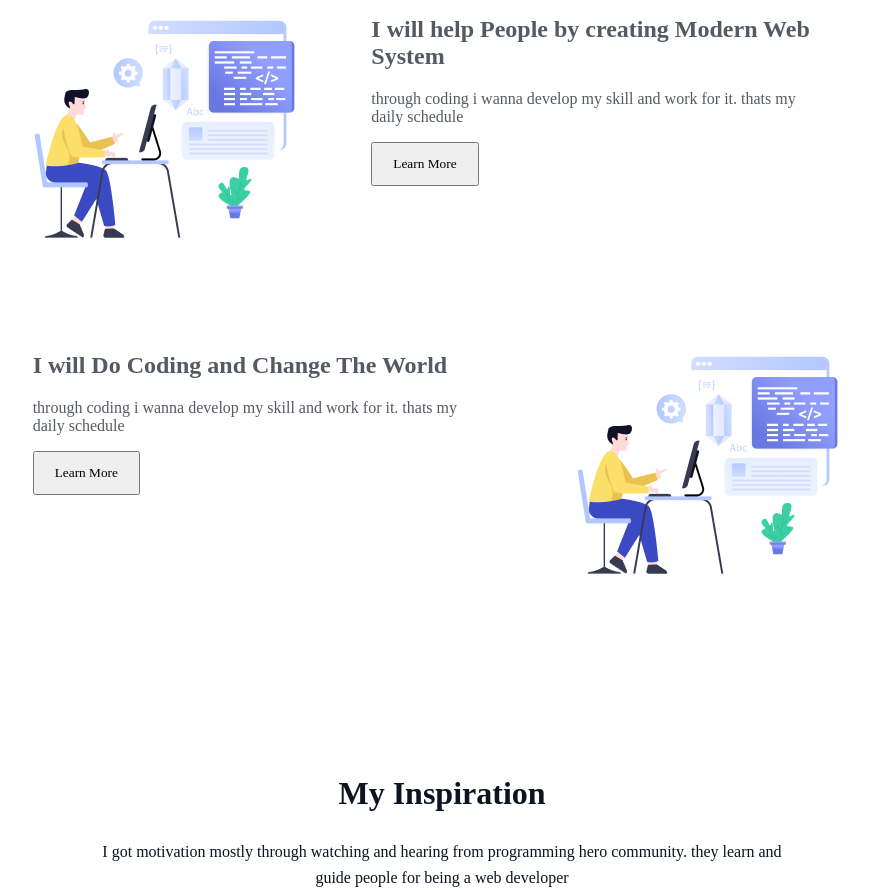
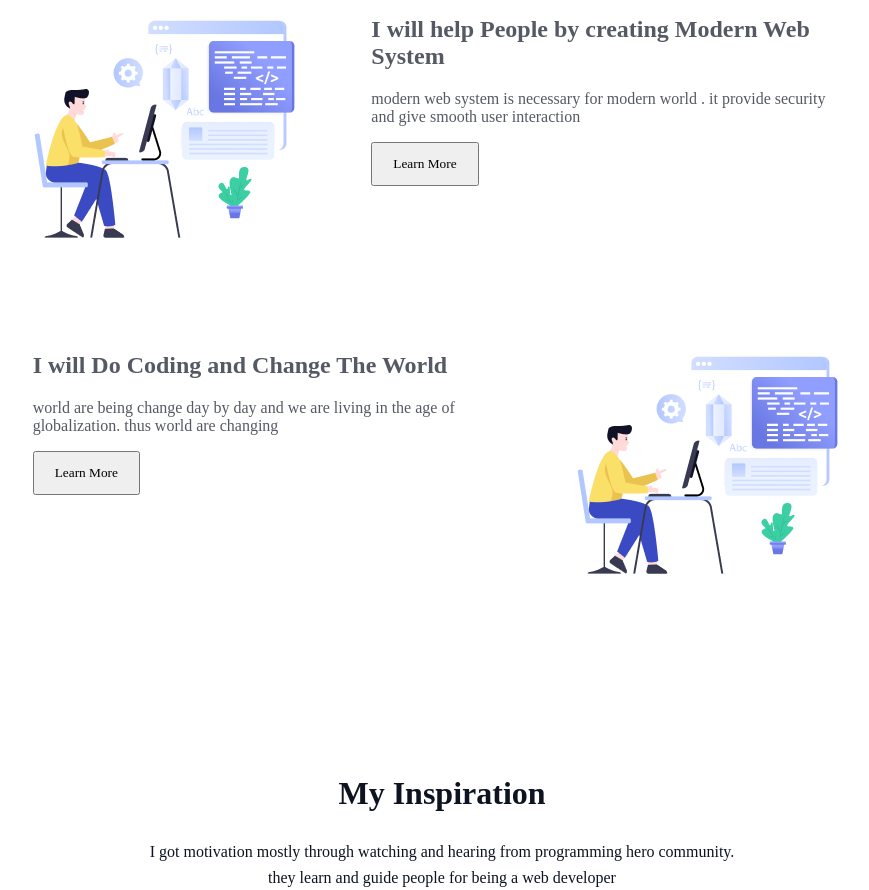
Before and after one commit to ruhulaminjihad1/A1-developer-journey, a plain HTML site: page index.html in a window 1280 px wide. Shown: the part 1373-2263 px from the top of the page, without its empty margins (198-1067 px from the left). Drawn offline with Linux system fonts and the light colour scheme; a web font is replaced by a local one.

```diff
--- a/index.html
+++ b/index.html
@@ -68,10 +68,8 @@
             <div class="coding-content">
               <h2>I will help People by creating Modern Web System</h2>
               <p>
-                through coding i wanna develop my skill and work for it. thats
-                my
-                <br />
-                daily schedule
+                modern web system is necessary for modern world . it provide
+                security and give smooth user interaction
               </p>
               <button class="button2">Learn More</button>
             </div>
@@ -80,10 +78,8 @@
             <div class="coding-content">
               <h2>I will Do Coding and Change The World</h2>
               <p>
-                through coding i wanna develop my skill and work for it. thats
-                my
-                <br />
-                daily schedule
+                world are being change day by day and we are living in the age
+                of globalization. thus world are changing
               </p>
               <button class="button2">Learn More</button>
             </div>
@@ -99,8 +95,8 @@
           <h1 class="inspiration-title">My Inspiration</h1>
           <p class="inspiration-des">
             I got motivation mostly through watching and hearing from
-            programming hero community. they learn and <br />
-            guide people for being a web developer
+            programming hero community. <br />
+            they learn and guide people for being a web developer
           </p>
         </div>
         <div class="inspiration-video">
```
